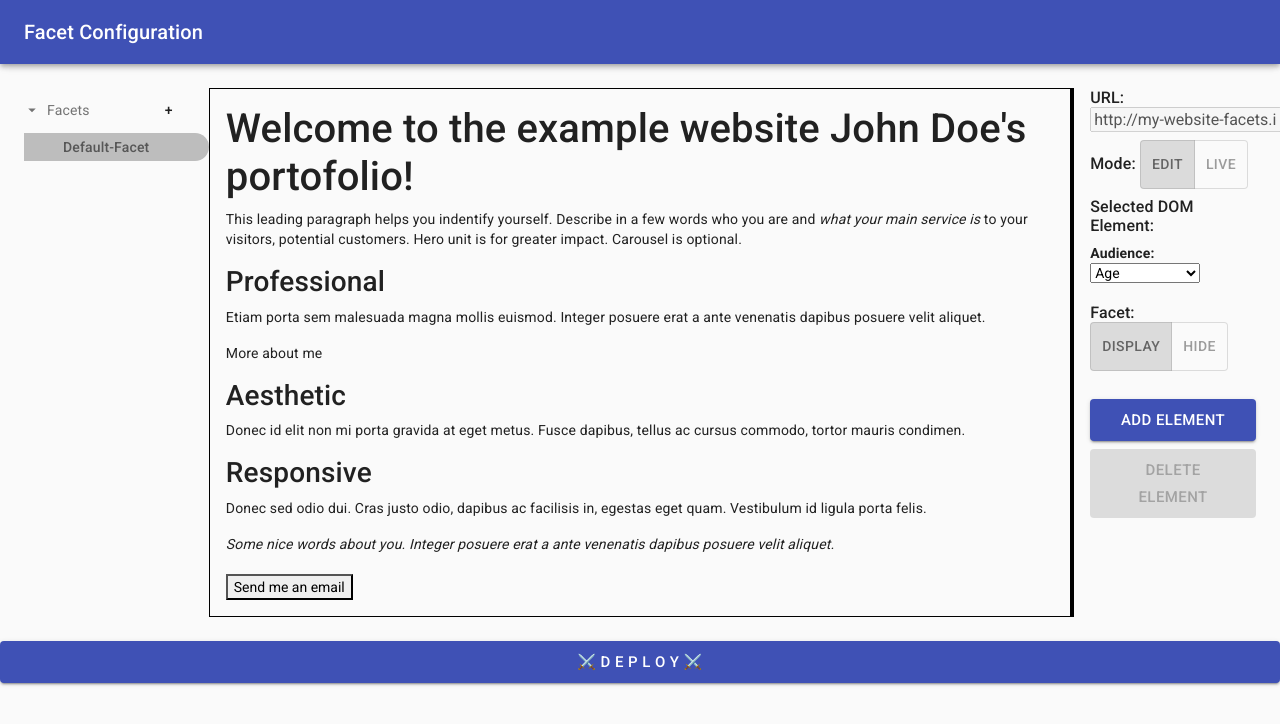
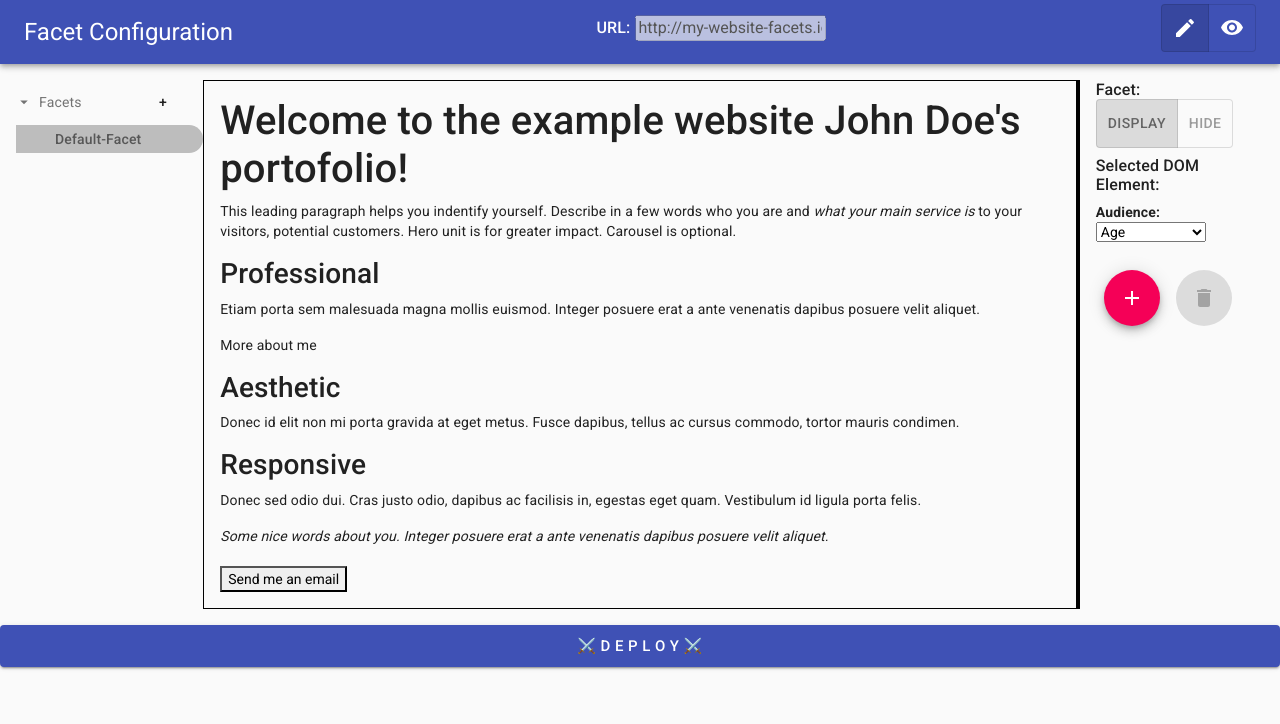
Before and after one commit to facets-io/facets.io, a React (Create React App) app: page / in a window 1280 px wide. Shown: the top 724 px of the page. Built offline with nearby package versions, Linux system fonts and the light colour scheme.

Commit message:
restyled FABs

```diff
--- a/src/App.js
+++ b/src/App.js
@@ -15,6 +15,14 @@ function App() {
 
   const onDeployHandler = () => {
     console.log('HIDING IDs', window.hiddenElementsArray);
+    fetch('https://drdsebmbv2.execute-api.us-west-2.amazonaws.com/live/facet/mene', {
+      method: 'post',
+      body: JSON.stringify({ "site": "mene10", "facet": [{ "name": "myfacet", "enabled": "false", "id": ["hello", "world", "test"] }] })
+    }).then(function (response) {
+      return response.json();
+    }).then(function (data) {
+      console.log('successful response', data)
+    });
     enqueueSnackbar(`Facets Deployed!`, { variant: "success" });
   }
 
--- a/src/FloatingActionButtonSize.js
+++ b/src/FloatingActionButtonSize.js
@@ -2,6 +2,7 @@ import React from 'react';
 import { makeStyles } from '@material-ui/core/styles';
 import Fab from '@material-ui/core/Fab';
 import AddIcon from '@material-ui/icons/Add';
+import DeleteIcon from '@material-ui/icons/Delete';
 
 const useStyles = makeStyles((theme) => ({
     margin: {
@@ -12,16 +13,13 @@ const useStyles = makeStyles((theme) => ({
     },
 }));
 
-export default function FloatingActionButtonSize() {
+export default function FloatingActionButtonSize({ isAdd = true, disabled = false, onClick }) {
     const classes = useStyles();
+    console.log('disabled', disabled)
 
     return (
-        <div>
-            <div>
-                <Fab color="secondary" aria-label="add" className={classes.margin}>
-                    <AddIcon />
-                </Fab>
-            </div>
-        </div>
+        <Fab onClick={onClick} disabled={disabled} color="secondary" aria-label="add" className={classes.margin}>
+            {isAdd ? <AddIcon /> : <DeleteIcon />}
+        </Fab>
     );
 }
--- a/src/PermanentDrawerLeft.js
+++ b/src/PermanentDrawerLeft.js
@@ -1,4 +1,4 @@
-import React from 'react';
+import React, { useState } from 'react';
 import { makeStyles } from '@material-ui/core/styles';
 import CssBaseline from '@material-ui/core/CssBaseline';
 import AppBar from '@material-ui/core/AppBar';
@@ -9,11 +9,18 @@ import 'bootstrap/dist/css/bootstrap.min.css';
 import FixedContainer from './FixedContainer';
 import ToolBox from './ToolBox';
 import GmailTreeView from './GmailTreeView';
+import IconButton from '@material-ui/core/IconButton';
+import ToggleButton from '@material-ui/lab/ToggleButton';
+import ToggleButtonGroup from '@material-ui/lab/ToggleButtonGroup';
+import EditIcon from '@material-ui/icons/Edit';
+import VisibilityRoundedIcon from '@material-ui/icons/VisibilityRounded';
+
 
 const StyledDiv1 = styled.div`
   display: grid;
   grid-template-columns: 15% 70% 15%;
   text-align: left;
+  margin: 1rem;
 `;
 
 const StyledDiv = styled.div`
@@ -29,45 +36,53 @@ const RightDiv = styled.div`
     border-left: .2rem solid black;
 `;
 
-const drawerWidth = 0;
-
 const useStyles = makeStyles((theme) => ({
   root: {
-    display: 'flex',
+    flexGrow: 1,
   },
-  appBar: {
-    width: `calc(100% - ${drawerWidth}px)`,
-    marginLeft: drawerWidth,
+  menuButton: {
+    marginRight: theme.spacing(2),
   },
-  drawer: {
-    width: drawerWidth,
-    flexShrink: 0,
-  },
-  drawerPaper: {
-    width: drawerWidth,
-  },
-  // necessary for content to be below app bar
-  toolbar: theme.mixins.toolbar,
-  content: {
+  title: {
     flexGrow: 1,
-    backgroundColor: theme.palette.background.default,
-    padding: theme.spacing(3),
   },
 }));
 
 export default function PermanentDrawerLeft() {
+  const [isEdit, setIsEdit] = useState(true);
+
+  const handleEditLiveChange = (e, newAlignment) => {
+    setIsEdit(newAlignment);
+  };
   const classes = useStyles();
 
   return (
     <div className={classes.root}>
       <CssBaseline />
-      <AppBar position="fixed" className={classes.appBar}>
-        <Toolbar>
-          <Typography variant="h6" noWrap>
-            Facet Configuration
-          </Typography>
-        </Toolbar>
-      </AppBar>
+      <div className={classes.root}>
+        <AppBar position="static">
+          <Toolbar>
+            <IconButton edge="start" className={classes.menuButton} color="inherit" aria-label="menu">
+              Facet Configuration
+            </IconButton>
+            <Typography variant="h6" className={classes.title}>
+              <h6>URL: <input value={"http://my-website-facets.io.s3-website-us-west-2.amazonaws.com/"} type="text" name="name" disabled /></h6>
+            </Typography>
+            <h6><ToggleButtonGroup
+              value={isEdit}
+              exclusive
+              onChange={handleEditLiveChange}
+              aria-label="text alignment">
+              <ToggleButton selected value={true} aria-label="left aligned">
+                <EditIcon style={{ color: 'white' }}></EditIcon>
+              </ToggleButton>
+              <ToggleButton value={false} aria-label="centered">
+                <VisibilityRoundedIcon style={{ color: 'white' }}></VisibilityRoundedIcon>
+              </ToggleButton>
+            </ToggleButtonGroup></h6>
+          </Toolbar>
+        </AppBar>
+      </div>
 
       <main className={classes.content}>
         <div className={classes.toolbar} />
--- a/src/ToolBox.js
+++ b/src/ToolBox.js
@@ -6,6 +6,7 @@ import ToggleButtonGroup from '@material-ui/lab/ToggleButtonGroup';
 import { Button } from '@material-ui/core';
 import AppContext from './AppContext';
 import { useSnackbar } from 'notistack';
+import FloatingActionButtonSize from './FloatingActionButtonSize'
 
 window.hiddenElementsArray = [];
 
@@ -16,7 +17,7 @@ const StyledDiv = styled.div`
 function ToolBox() {
     const { enqueueSnackbar } = useSnackbar();
 
-    const { addedElements, setAddedElements, newlyAddedFacet,  canDeleteElement, setCanDeleteElement} = useContext(AppContext);
+    const { addedElements, setAddedElements, newlyAddedFacet, canDeleteElement, setCanDeleteElement } = useContext(AppContext);
 
     const onAddElement = () => {
 
@@ -106,27 +107,6 @@ function ToolBox() {
     }
 
     return <StyledDiv>
-        <h6>URL:<input value={"http://my-website-facets.io.s3-website-us-west-2.amazonaws.com/"} type="text" name="name" disabled /></h6>
-        <h6>Mode:{' '}<ToggleButtonGroup
-            value={isEdit}
-            exclusive
-            onChange={handleEditLiveChange}
-            aria-label="text alignment">
-            <ToggleButton value={true} aria-label="left aligned">
-                Edit
-            </ToggleButton>
-            <ToggleButton value={false} aria-label="centered">
-                Live
-            </ToggleButton>
-        </ToggleButtonGroup></h6>
-        <h6>Selected DOM Element: <u><label id="ToolBoxLabel"></label></u></h6>
-        <div><b>Audience:</b> <select name="cars" id="cars">
-            <option>Age</option>
-            <option>Activity</option>
-            <option>Performance</option>
-            <option>Vulnerabilities</option>
-        </select> </div>
-        <br></br>
         <h6>
             Facet:{' '} <ToggleButtonGroup
                 value={shouldDisplay}
@@ -141,9 +121,16 @@ function ToolBox() {
             </ToggleButton>
             </ToggleButtonGroup>
         </h6>
+        <h6>Selected DOM Element: <u><label id="ToolBoxLabel"></label></u></h6>
+        <div><b>Audience:</b> <select name="cars" id="cars">
+            <option>Age</option>
+            <option>Activity</option>
+            <option>Performance</option>
+            <option>Vulnerabilities</option>
+        </select> </div>
         <br></br>
-        <Button variant="contained" size='large' color="primary" className='btn-block' onClick={onAddElement}>Add Element</Button>
-        <Button variant="contained" size='large' color="secondary" className='btn-block' onClick={onDeleteElement} disabled={!canDeleteElement}>Delete Element</Button>
+        <FloatingActionButtonSize variant="contained" size='large' color="primary" className='btn-block' onClick={onAddElement}>Add Element</FloatingActionButtonSize>
+        <FloatingActionButtonSize isAdd={false} variant="contained" size='large' color="secondary" className='btn-block' onClick={onDeleteElement} disabled={!canDeleteElement}>Delete Element</FloatingActionButtonSize>
     </StyledDiv>
 }
 
```
